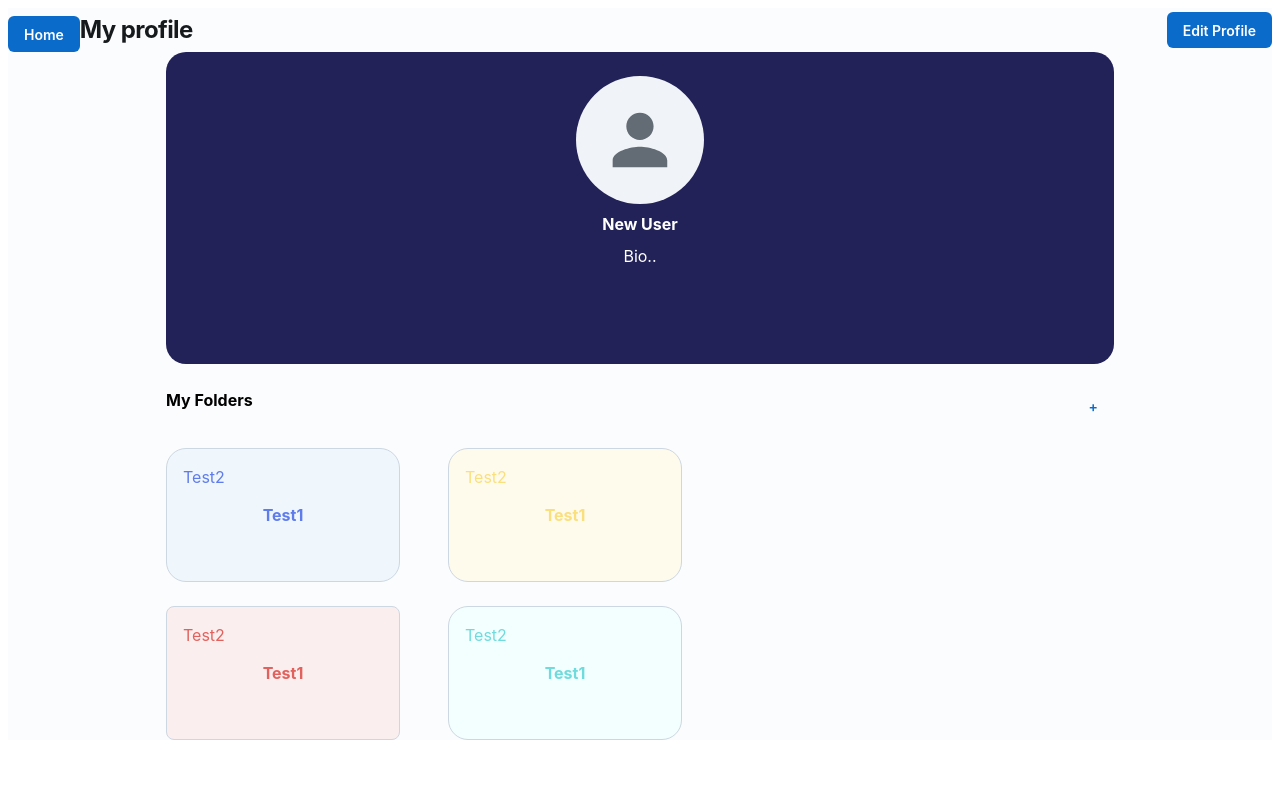
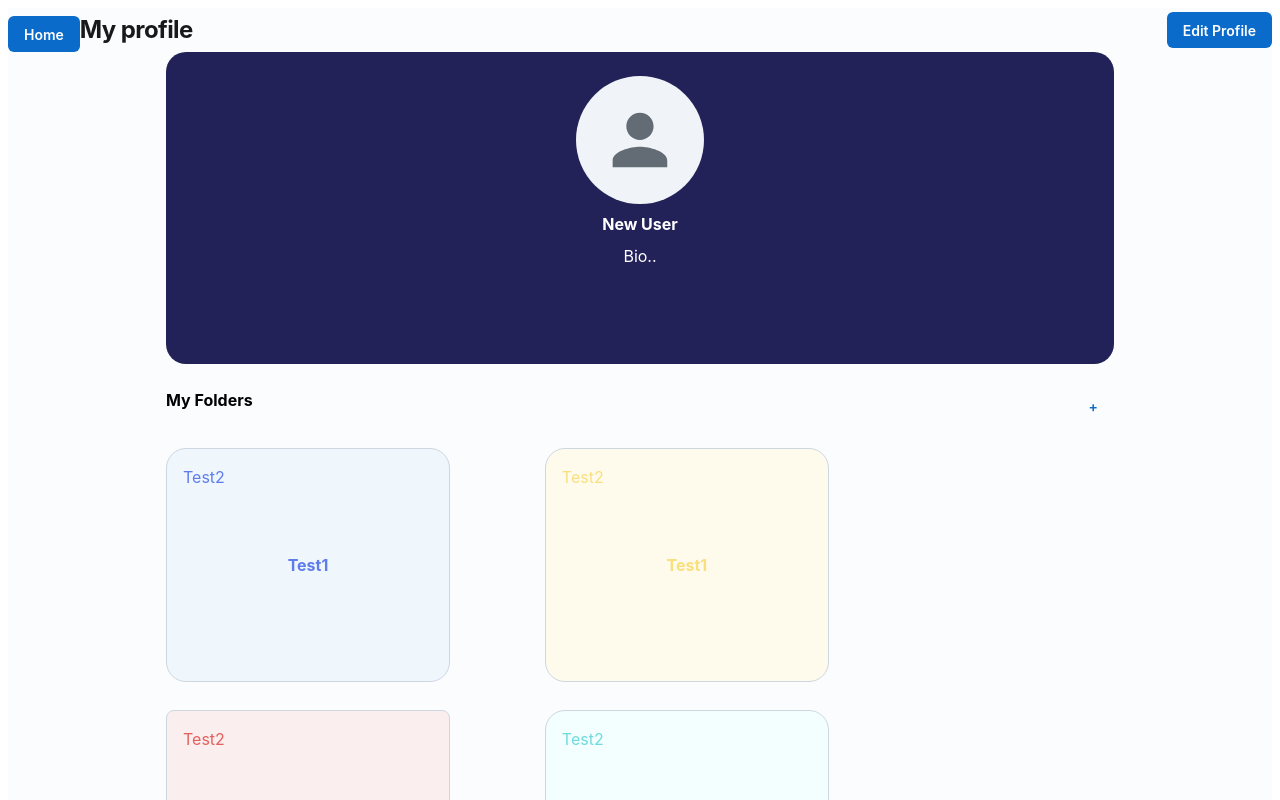
Before and after one commit to CSE115-project/nextjs-ff, a Next.js app: page /profile in a window 1280 px wide. Shown: the top 800 px of the page. Built offline with nearby package versions, Linux system fonts and the light colour scheme; no server answers.

Commit message:
fixed alignment for profile ui (wip)

```diff
--- a/pages/profile.js
+++ b/pages/profile.js
@@ -148,22 +148,22 @@ export default function Profile({ user }) {
             {/* Liked Place (need to route to list of places) */}
 
             {/* Stack to create rows */}
-            <Stack direction="row" alignItems="flex-start" spacing={6}>
+            <Stack direction="row" alignItems="flex-start" spacing={"10%"}>
               {/* Stack to create the first column */}
               <Stack
                 direction="column"
                 justifyContent="space-evenly"
                 alignItems="flex-start"
-                spacing={0}
-                sx={{ ml: 1 }}
+                spacing={"10%"}
+                sx={{ ml: "20%" }}
               >
                 {/* Top Right Card */}
                 <Card
                   sx={{
                     "--Card-radius": "20px",
                     mb: 3,
-                    width: 200,
-                    height: 100,
+                    width: 250,
+                    height: 200,
                     bgcolor: "#EFF7FD",
                   }}
                 >
@@ -180,7 +180,7 @@ export default function Profile({ user }) {
 
                   {/* Bottom Right Card */}
                 </Card>
-                <Card sx={{ width: 200, height: 100, bgcolor: "#FBEEEE" }}>
+                <Card sx={{ width: 250, height: 200, bgcolor: "#FBEEEE" }}>
                   <CardCover>
                     {/* Add rest of card */}
                     <Typography component="h1" textColor="#E2615C">
@@ -199,15 +199,15 @@ export default function Profile({ user }) {
                 direction="column"
                 justifyContent="space-evenly"
                 alignItems="flex-start"
-                spacing={0}
+                spacing={"10%"}
               >
                 {/* Top Right Card */}
                 <Card
                   sx={{
                     "--Card-radius": "20px",
                     mb: 3,
-                    width: 200,
-                    height: 100,
+                    width: 250,
+                    height: 200,
                     bgcolor: "#FEFBED",
                   }}
                 >
@@ -225,8 +225,8 @@ export default function Profile({ user }) {
                 <Card
                   sx={{
                     "--Card-radius": "20px",
-                    width: 200,
-                    height: 100,
+                    width: 250,
+                    height: 200,
                     bgcolor: "#F3FEFF",
                   }}
                 >
```
